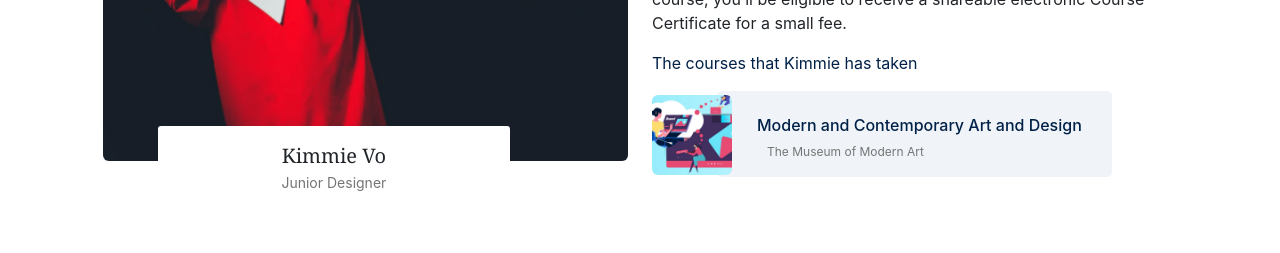
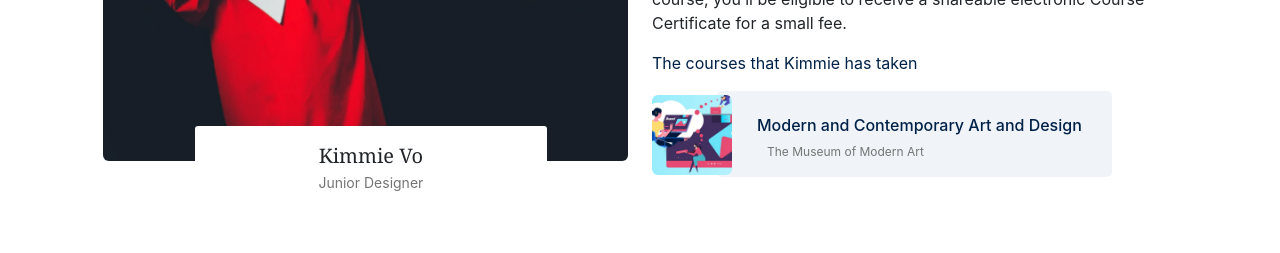
Before and after one commit to Umair123-dot/Bootsrape-Templete-Design-Reactjs, a React (Create React App) app: page / in a window 1280 px wide. Shown: the part 2380-2633 px from the top of the page. Built offline with nearby package versions, Linux system fonts and the light colour scheme.

Commit message:
complete

```diff
--- a/public/index.html
+++ b/public/index.html
@@ -2,14 +2,14 @@
 <html lang="en">
   <head>
     <meta charset="utf-8" />
-    <link rel="icon" href="%PUBLIC_URL%/favicon.ico" />
+    <link rel="icon" href="%PUBLIC_URL%/logo.png" />
     <meta name="viewport" content="width=device-width, initial-scale=1" />
     <meta name="theme-color" content="#000000" />
     <meta
       name="description"
       content="Web site created using create-react-app"
     />
-    <link rel="apple-touch-icon" href="%PUBLIC_URL%/logo192.png" />
+    <link rel="apple-touch-icon" href="%PUBLIC_URL%/logo.png" />
 
     <!-- <link rel="manifest" href="%PUBLIC_URL%/manifest.json" /> -->
     <!-- Bootstrap CSS -->
--- a/src/App.js
+++ b/src/App.js
@@ -21,7 +21,7 @@ import { Loader } from "./components/Loader";
 function App() {
   const [loading, setLoading] = useState(true)
    useEffect(() => {
-    setTimeout(() => setLoading(false), 2000)
+    setTimeout(() => setLoading(false), 1000)
   }, [])
 
   return (
--- a/src/assets/scss/components/_MediaQuery.scss
+++ b/src/assets/scss/components/_MediaQuery.scss
@@ -100,3 +100,9 @@
     }
 
 }
+
+@media only screen and (min-width: 1200px) and (max-width:1400px) {
+      .detail-content{
+        left: 92px !important;
+      }
+}
```
Also changed, not shown: public/logo.png (added).
